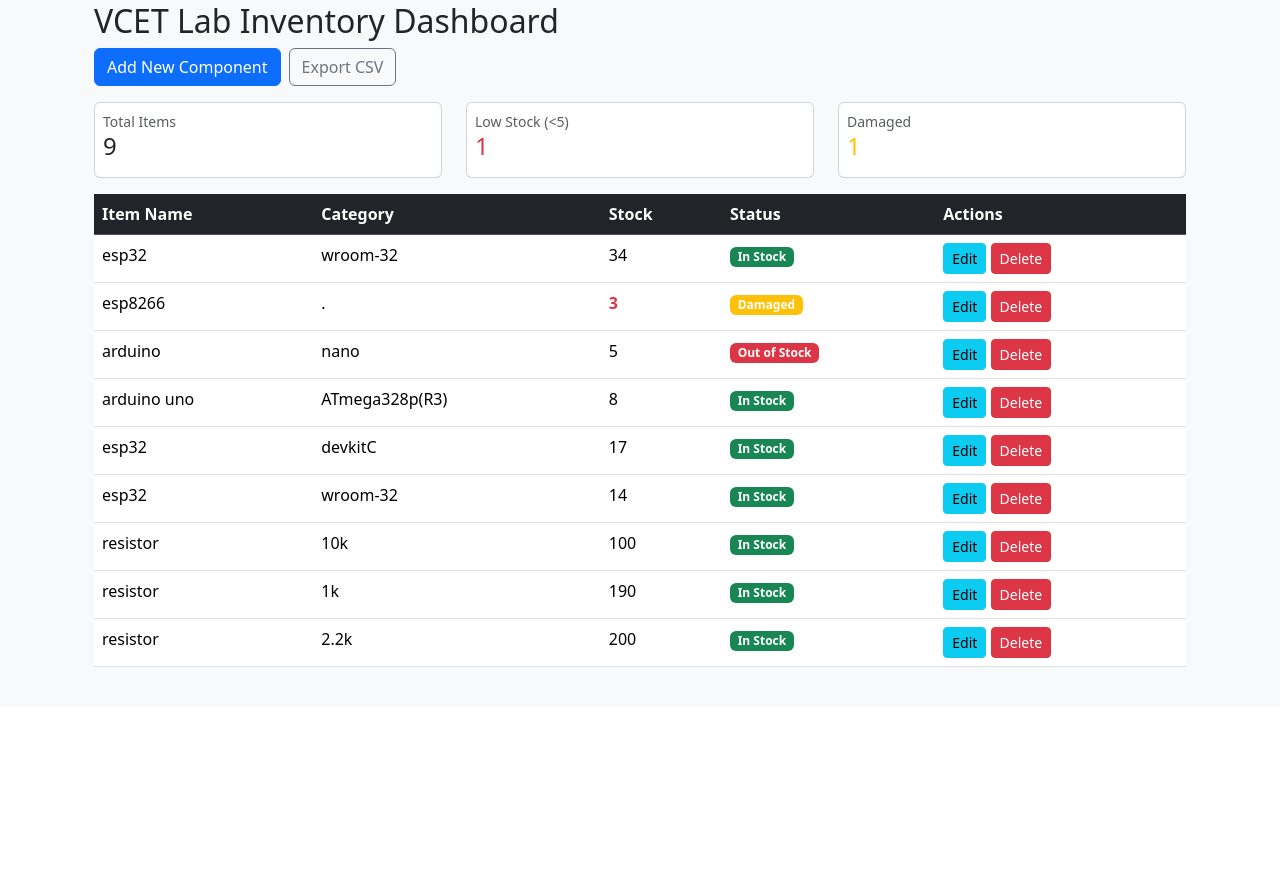
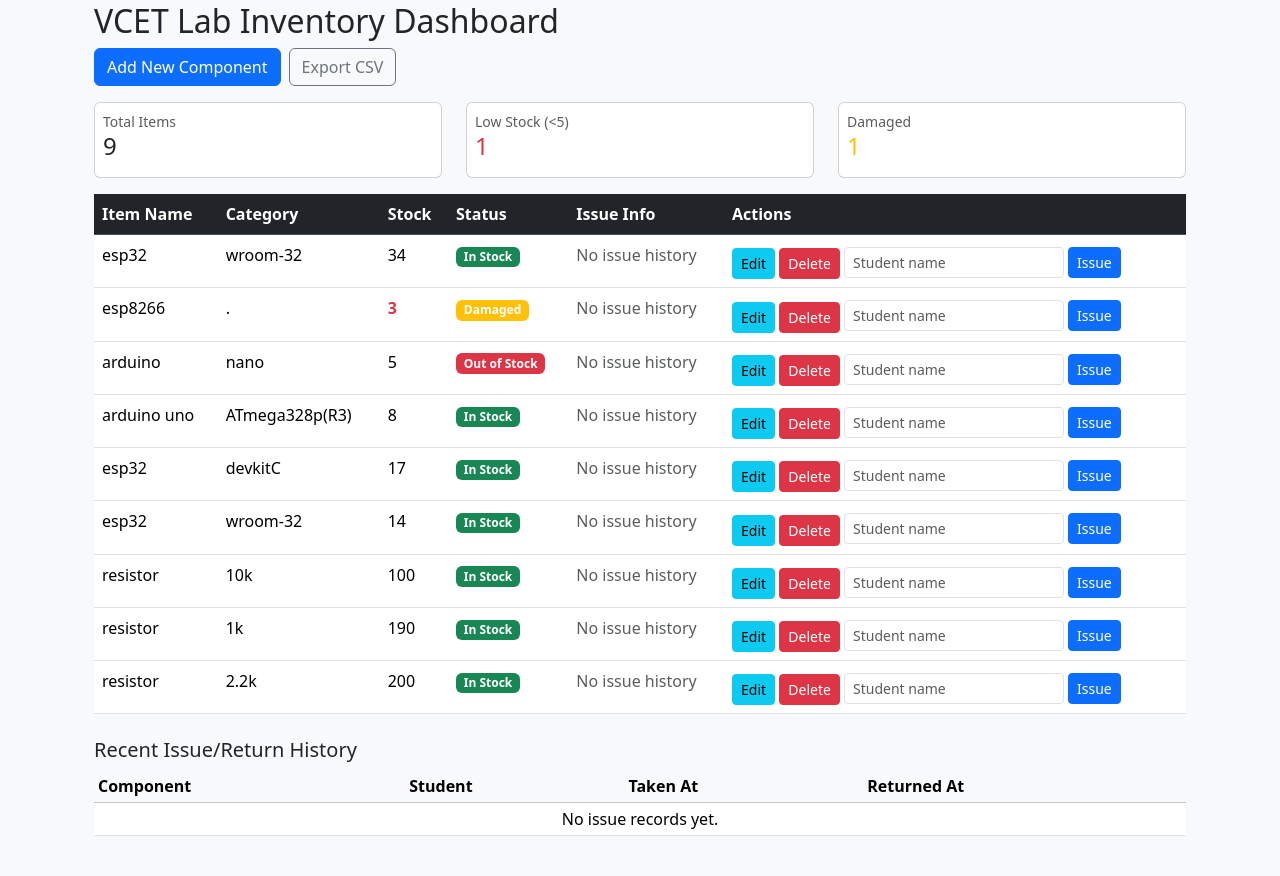
Before and after one commit to vedant2407-tech/lab-inentory-management, a Django app: page /dashboard/ in a window 1280 px wide. Shown: the part 126-1002 px from the top of the page. Before the commit the page ends 793 px from the top, so only its background shows below. Run offline with Django 5.2, Linux system fonts and the light colour scheme; a user stored in the database is signed in; data comes from the database, SQL or seed files in the repository; both versions use the stored data as it was after the commit.

Commit message:
Update website

```diff
--- a/inventory/models.py
+++ b/inventory/models.py
@@ -23,3 +23,16 @@ class LabItem(models.Model):
 
     def __str__(self):
         return self.name
+
+
+class ItemIssue(models.Model):
+    item = models.ForeignKey(LabItem, on_delete=models.CASCADE, related_name="issues")
+    student_name = models.CharField(max_length=120)
+    taken_at = models.DateTimeField(auto_now_add=True)
+    returned_at = models.DateTimeField(null=True, blank=True)
+
+    class Meta:
+        ordering = ["-taken_at"]
+
+    def __str__(self):
+        return f"{self.item.name} - {self.student_name}"
--- a/inventory/templates/inventory/dashboard.html
+++ b/inventory/templates/inventory/dashboard.html
@@ -36,6 +36,7 @@
                 <th>Category</th>
                 <th>Stock</th>
                 <th>Status</th>
+                <th>Issue Info</th>
                 <th>Actions</th>
             </tr>
         </thead>
@@ -57,13 +58,77 @@
                     {% endif %}
                 </td>
                 <td>
+                    {% with latest_issue=item.issues.first %}
+                        {% if latest_issue %}
+                            <div class="small">
+                                <div><strong>Student:</strong> {{ latest_issue.student_name }}</div>
+                                <div><strong>Taken:</strong> {{ latest_issue.taken_at|date:"Y-m-d H:i" }}</div>
+                                {% if latest_issue.returned_at %}
+                                    <div><strong>Returned:</strong> {{ latest_issue.returned_at|date:"Y-m-d H:i" }}</div>
+                                {% else %}
+                                    <div class="text-danger"><strong>Returned:</strong> Pending</div>
+                                {% endif %}
+                            </div>
+                        {% else %}
+                            <span class="text-muted">No issue history</span>
+                        {% endif %}
+                    {% endwith %}
+                </td>
+                <td>
                     <a href="{% url 'update-item' item.id %}" class="btn btn-sm btn-info">Edit</a>
                     <a href="{% url 'delete-item' item.id %}" class="btn btn-sm btn-danger">Delete</a>
+
+                    {% with latest_issue=item.issues.first %}
+                        {% if latest_issue and not latest_issue.returned_at %}
+                            <form method="post" action="{% url 'return-item' latest_issue.id %}" class="d-inline">
+                                {% csrf_token %}
+                                <button type="submit" class="btn btn-sm btn-success">Mark Returned</button>
+                            </form>
+                        {% else %}
+                            <form method="post" action="{% url 'issue-item' item.id %}" class="d-inline-flex gap-1 mt-1">
+                                {% csrf_token %}
+                                <input type="text" name="student_name" class="form-control form-control-sm" placeholder="Student name" required>
+                                <button type="submit" class="btn btn-sm btn-primary">Issue</button>
+                            </form>
+                        {% endif %}
+                    {% endwith %}
                 </td>
             </tr>
             {% empty %}
             <tr>
-                <td colspan="4" class="text-center">No components added yet.</td>
+                <td colspan="6" class="text-center">No components added yet.</td>
+            </tr>
+            {% endfor %}
+        </tbody>
+    </table>
+
+    <h5 class="mt-4">Recent Issue/Return History</h5>
+    <table class="table table-sm bg-white">
+        <thead class="table-light">
+            <tr>
+                <th>Component</th>
+                <th>Student</th>
+                <th>Taken At</th>
+                <th>Returned At</th>
+            </tr>
+        </thead>
+        <tbody>
+            {% for entry in recent_issues %}
+            <tr>
+                <td>{{ entry.item.name }}</td>
+                <td>{{ entry.student_name }}</td>
+                <td>{{ entry.taken_at|date:"Y-m-d H:i" }}</td>
+                <td>
+                    {% if entry.returned_at %}
+                        {{ entry.returned_at|date:"Y-m-d H:i" }}
+                    {% else %}
+                        <span class="text-danger">Pending</span>
+                    {% endif %}
+                </td>
+            </tr>
+            {% empty %}
+            <tr>
+                <td colspan="4" class="text-center">No issue records yet.</td>
             </tr>
             {% endfor %}
         </tbody>
--- a/inventory/urls.py
+++ b/inventory/urls.py
@@ -1,11 +1,21 @@
 from django.urls import path
 
-from .views import AddItem, DeleteItem, InventoryDashboard, UpdateItem, export_items_csv
+from .views import (
+    AddItem,
+    DeleteItem,
+    InventoryDashboard,
+    UpdateItem,
+    export_items_csv,
+    issue_item,
+    return_item,
+)
 
 urlpatterns = [
     path("dashboard/", InventoryDashboard.as_view(), name="dashboard"),
     path("items/add/", AddItem.as_view(), name="add-item"),
     path("items/<int:pk>/edit/", UpdateItem.as_view(), name="update-item"),
     path("items/<int:pk>/delete/", DeleteItem.as_view(), name="delete-item"),
+    path("items/<int:pk>/issue/", issue_item, name="issue-item"),
+    path("issues/<int:issue_id>/return/", return_item, name="return-item"),
     path("items/export/csv/", export_items_csv, name="export-csv"),
 ]
--- a/inventory/views.py
+++ b/inventory/views.py
@@ -1,8 +1,15 @@
+import csv
+
+from django.contrib import messages
 from django.contrib.auth.mixins import LoginRequiredMixin
+from django.contrib.auth.decorators import login_required
+from django.shortcuts import get_object_or_404, redirect
+from django.utils import timezone
 from django.urls import reverse_lazy
 from django.views.generic import CreateView, DeleteView, ListView, UpdateView
+from django.views.decorators.http import require_POST
 
-from .models import LabItem
+from .models import ItemIssue, LabItem
 
 
 class InventoryDashboard(LoginRequiredMixin, ListView):
@@ -24,6 +31,7 @@ class InventoryDashboard(LoginRequiredMixin, ListView):
             'out_of_stock': items.filter(status=LabItem._meta.get_field('status').choices[1][0]).count(),
             'damaged': items.filter(status=LabItem._meta.get_field('status').choices[2][0]).count(),
         }
+        context['recent_issues'] = ItemIssue.objects.filter(item__owner=self.request.user).select_related('item')[:20]
         return context
 
 
@@ -57,7 +65,6 @@ class UpdateItem(LoginRequiredMixin, UpdateView):
 
 def export_items_csv(request):
     from django.http import HttpResponse
-    import csv
 
     if not request.user.is_authenticated:
         return HttpResponse(status=403)
@@ -75,6 +82,56 @@ def export_items_csv(request):
     return response
 
 
+@login_required
+@require_POST
+def issue_item(request, pk):
+    item = get_object_or_404(LabItem, pk=pk, owner=request.user)
+    student_name = request.POST.get('student_name', '').strip()
+
+    if not student_name:
+        messages.error(request, 'Student name is required to issue a component.')
+        return redirect('dashboard')
+
+    if item.quantity <= 0:
+        messages.error(request, f'{item.name} is out of stock.')
+        return redirect('dashboard')
+
+    if item.issues.filter(returned_at__isnull=True).exists():
+        messages.error(request, f'{item.name} is already issued and not yet returned.')
+        return redirect('dashboard')
+
+    ItemIssue.objects.create(item=item, student_name=student_name)
+    item.quantity -= 1
+    if item.quantity == 0:
+        item.status = 'out_of_stock'
+    item.save(update_fields=['quantity', 'status'])
+
+    messages.success(request, f'{item.name} issued to {student_name}.')
+    return redirect('dashboard')
+
+
+@login_required
+@require_POST
+def return_item(request, issue_id):
+    issue = get_object_or_404(ItemIssue, pk=issue_id, item__owner=request.user)
+
+    if issue.returned_at is not None:
+        messages.info(request, 'This issue entry is already marked as returned.')
+        return redirect('dashboard')
+
+    issue.returned_at = timezone.now()
+    issue.save(update_fields=['returned_at'])
+
+    item = issue.item
+    item.quantity += 1
+    if item.status == 'out_of_stock':
+        item.status = 'in_stock'
+    item.save(update_fields=['quantity', 'status'])
+
+    messages.success(request, f'{item.name} returned by {issue.student_name}.')
+    return redirect('dashboard')
+
+
 class DeleteItem(LoginRequiredMixin, DeleteView):
     model = LabItem
     template_name = "inventory/item_confirm_delete.html"
--- a/templates/base.html
+++ b/templates/base.html
@@ -25,6 +25,13 @@
 </nav>
 
 <div class="container py-4">
+    {% if messages %}
+        {% for message in messages %}
+            <div class="alert {% if message.tags == 'error' %}alert-danger{% else %}alert-{{ message.tags|default:'info' }}{% endif %}" role="alert">
+                {{ message }}
+            </div>
+        {% endfor %}
+    {% endif %}
     {% block content %}{% endblock %}
 </div>
 </body>
```
Also changed, not shown: inventory/admin.py (+8 -1 lines), db.sqlite3, inventory/migrations/0003_itemissue.py (added).
